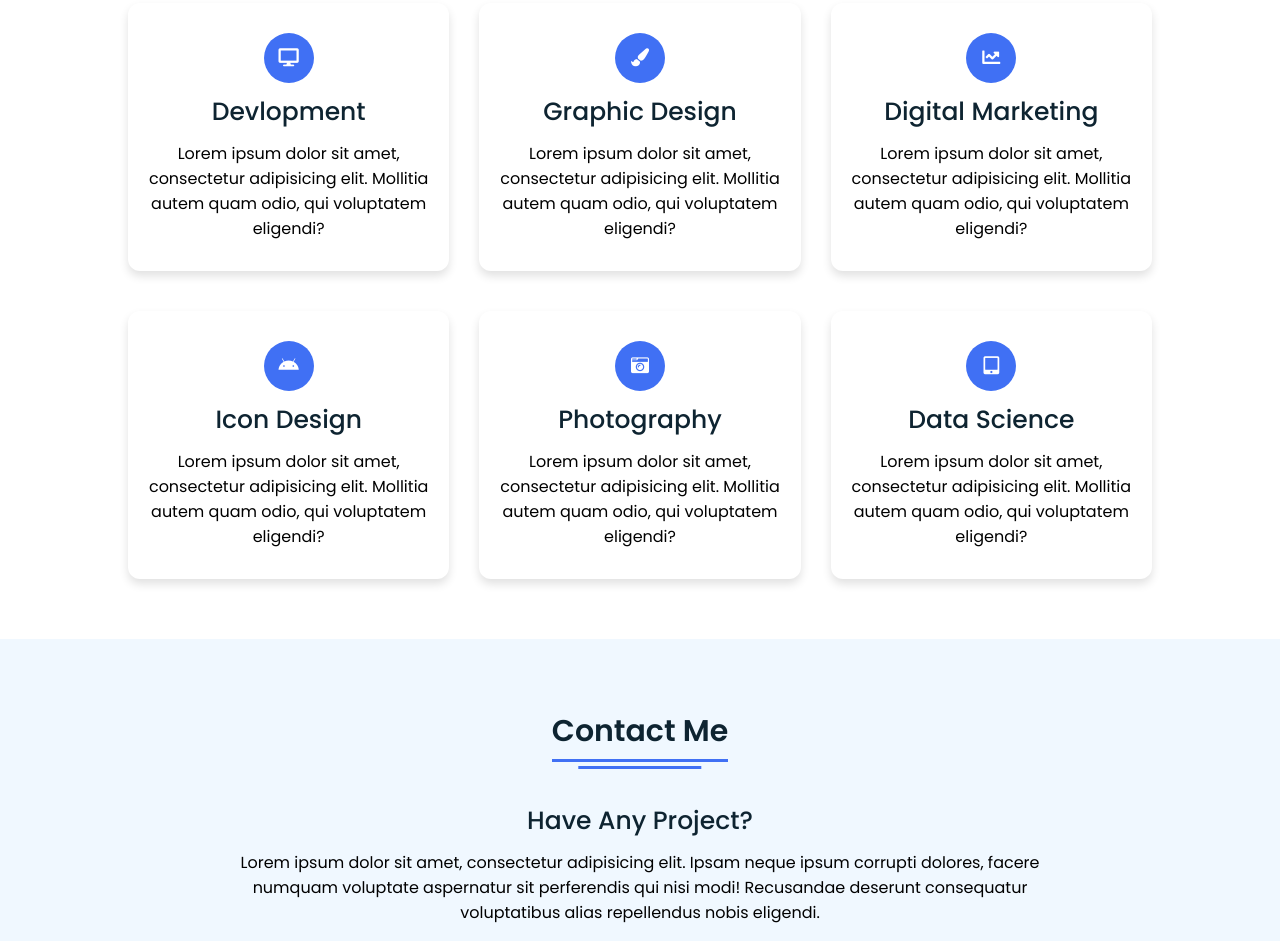
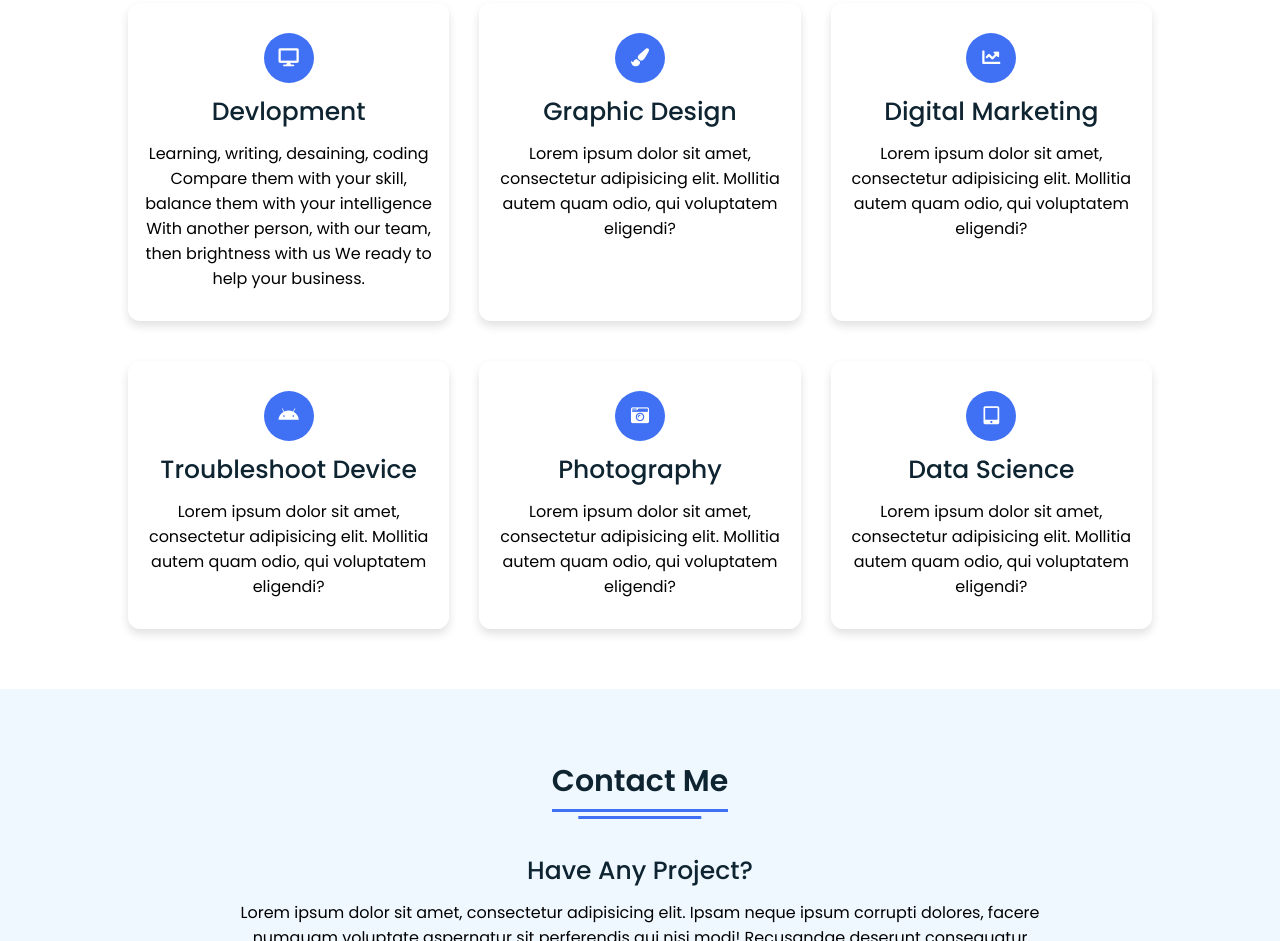
Before and after one commit to pratama404/web-portfolio, a plain HTML site: page index.html in a window 1280 px wide. Shown: the part 2243-3184 px from the top of the page. Drawn offline with Linux system fonts and the light colour scheme.

Commit message:
Update index.html

```diff
--- a/index.html
+++ b/index.html
@@ -119,7 +119,7 @@
            <i class="fas fa-desktop"></i>
        </div>
        <div class="topic">Devlopment</div>
-       <p>Lorem ipsum dolor sit amet, consectetur adipisicing elit. Mollitia autem quam odio, qui voluptatem eligendi?</p>
+       <p>Learning, writing, desaining, coding Compare them with your skill, balance them with your intelligence With another person, with our team, then brightness with us We ready to help your business.</p>
      </div>
        <div class="box">
          <div class="icon">
@@ -139,7 +139,7 @@
          <div class="icon">
            <i class="fab fa-android"></i>
        </div>
-       <div class="topic">Icon Design</div>
+       <div class="topic">Troubleshoot Device</div>
        <p>Lorem ipsum dolor sit amet, consectetur adipisicing elit. Mollitia autem quam odio, qui voluptatem eligendi?</p>
      </div>
        <div class="box">
```
